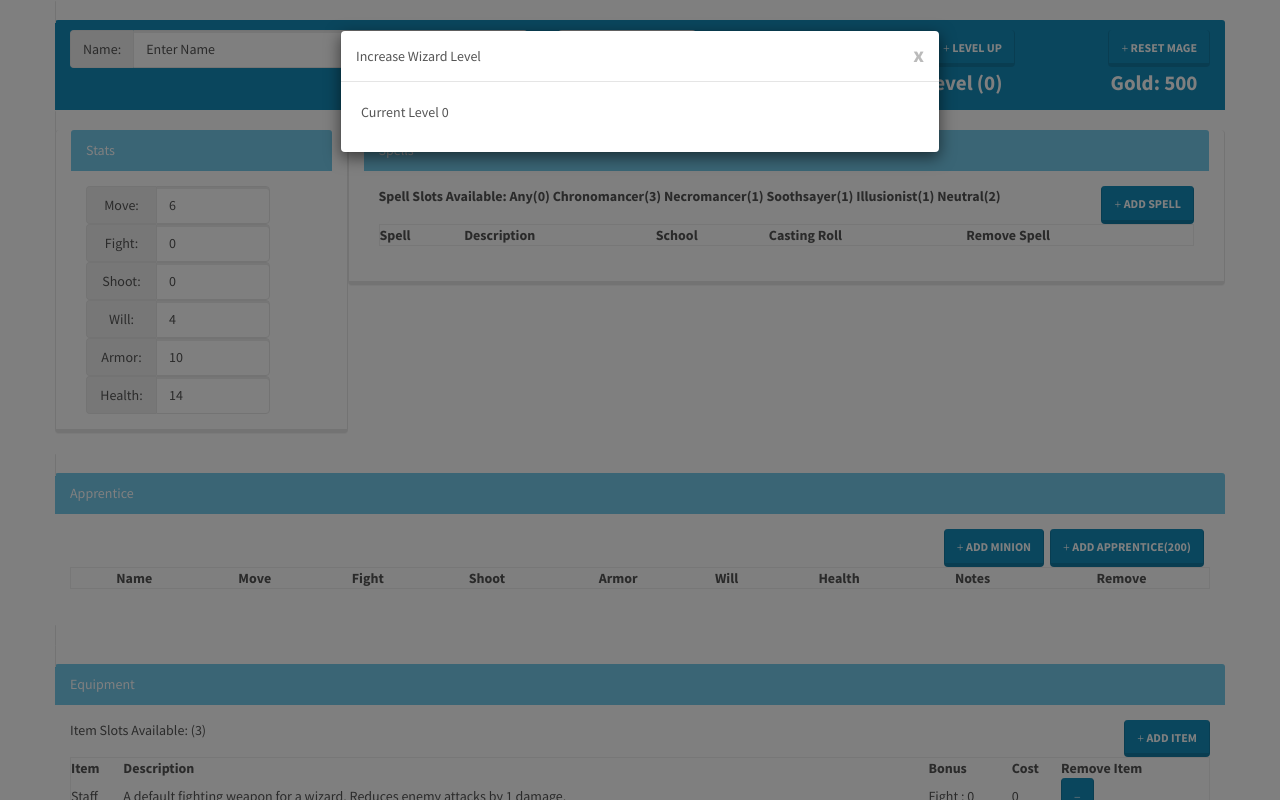
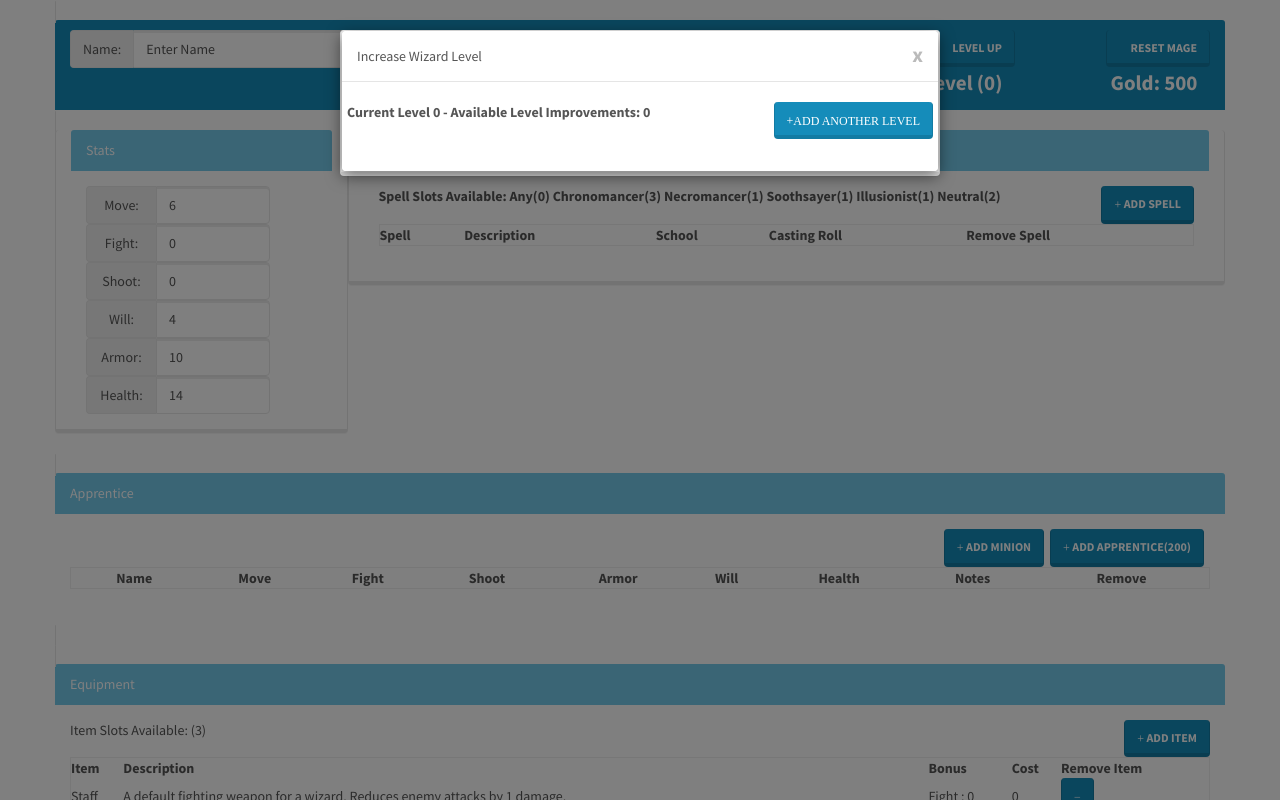
Before and after one commit to ChargerIIC/Frostgrave-WarRoster, an Angular app: page / in a window 1280 px wide. Both pictures are taken after a click on the button "LEVEL UP". Shown: the top 800 px of the page. Built offline with nearby package versions, Linux system fonts and the light colour scheme; a web font is replaced by a local one.

Commit message:
Level Up Handling
You can now accrue level up points but can't spend them yet. Icons set
out for the summary bar from thier previous placeholders.

```diff
--- a/src/app/levelup-dialog-modal/levelup-dialog-modal.component.css
+++ b/src/app/levelup-dialog-modal/levelup-dialog-modal.component.css
@@ -0,0 +1,3 @@
+.btn-primary{
+  margin-bottom: 1em;
+}
--- a/src/app/levelup-dialog-modal/levelup-dialog-modal.component.html
+++ b/src/app/levelup-dialog-modal/levelup-dialog-modal.component.html
@@ -1,13 +1,27 @@
-<div class="dialog modal-dialog" role="document">
+<div class="dialog modal-dialog panel panel-info" role="document">
   <div class="modal-content">
-    <header class="content modal-header">
+    <header class="content modal-header panel-heading">
       <div class="title">
         Increase Wizard Level<span class="exit-button close" data-dismiss="modal" aria-label="Close">x</span>
       </div>
     </header>
     <div class="modal-body">
-      Current Level {{userMage.level}}
-      <p></p>
+      <div class="row">
+        <strong class="pull pull-left">Current Level {{userMage.level}} - Available Level Improvements: {{userMage.levelUpPoints}}</strong>
+        <!-- <p></p> -->
+        <button type="button" class="btn btn-primary pull pull-right" (click)="addLevel()"><span class="glyphicon glyphicon-plus">Add Another Level</span></button>
+        <p></p>
+      </div>
+      <div class="row">
+        <div *ngIf="showOptions()" class="panel panel-info">
+          <div class="panel-heading">Improve Stat</div>
+          <div class="panel-body"></div>
+          <div class="panel-heading">Improve Spell Casting</div>
+          <div class="panel-body"></div>
+          <div class="panel-heading">Add Spell Slot</div>
+          <div class="panel-body"></div>
+        </div>
+      </div>
     </div>
   </div>
 </div>
--- a/src/app/levelup-dialog-modal/levelup-dialog-modal.component.ts
+++ b/src/app/levelup-dialog-modal/levelup-dialog-modal.component.ts
@@ -15,4 +15,11 @@ export class LevelupDialogModalComponent implements OnInit {
   ngOnInit() {
   }
 
+  addLevel(){
+    this.userMage.levelUpPoints++;
+  }
+
+  showOptions(){
+    return this.userMage.levelUpPoints > 0;
+  }
 }
--- a/src/app/model/mage.model.ts
+++ b/src/app/model/mage.model.ts
@@ -14,6 +14,7 @@ export class Mage extends Figure {
   name: string;
   school: School;
   level: number;
+  levelUpPoints: number;
 
   move: number;
   fight: number;
@@ -45,6 +46,7 @@ export class Mage extends Figure {
   //Resets any school related data, including level
   resetMage(fullReset: boolean){
     this.level = 0;
+    this.levelUpPoints = 0;
     this.move = 6;
     this.fight = 0;
     this.shoot = 0;
--- a/src/app/wizard-summary-panel/wizard-summary-panel.component.html
+++ b/src/app/wizard-summary-panel/wizard-summary-panel.component.html
@@ -12,10 +12,10 @@
     </select>
   </div>
   <div class="col-lg-2 col-md-2 col-xs-2">
-    <button class="btn btn-primary pull-right" data-toggle="modal" data-target="#levelUpModal"><span class="glyphicon glyphicon-plus"></span> Level Up</button>
+    <button class="btn btn-primary pull-right" data-toggle="modal" data-target="#levelUpModal"><span class="glyphicon glyphicon-arrow-up"></span> Level Up</button>
   </div>
   <div class="col-lg-2 col-md-2 col-xs-2">
-    <button class="btn btn-primary pull-right" (click)="resetMage(this.userMage)"><span class="glyphicon glyphicon-plus"></span> Reset Mage</button>
+    <button class="btn btn-primary pull-right" (click)="resetMage(this.userMage)"><span class="glyphicon glyphicon-repeat"></span> Reset Mage</button>
   </div>
   </div>
   <div class="row">
```
